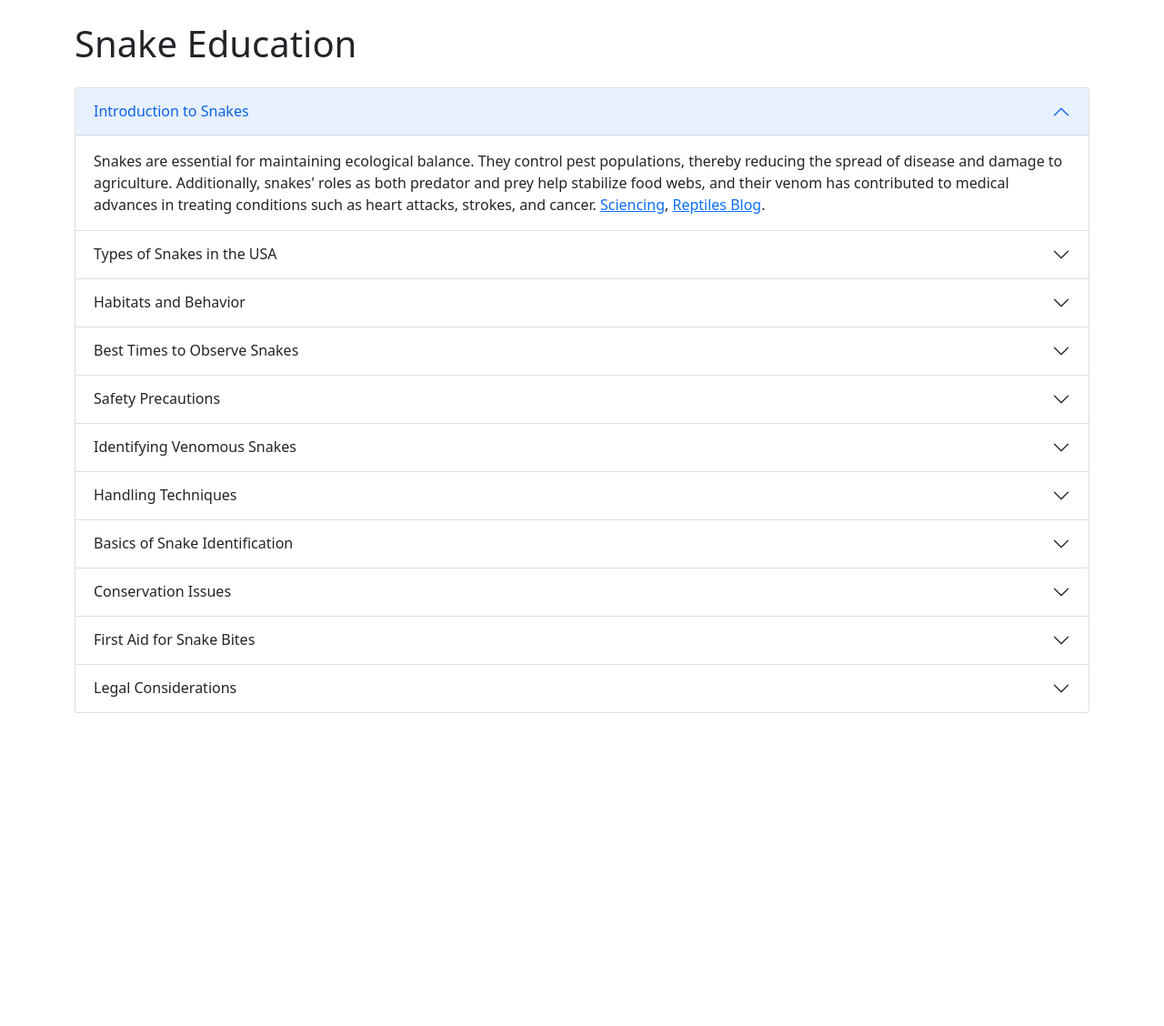
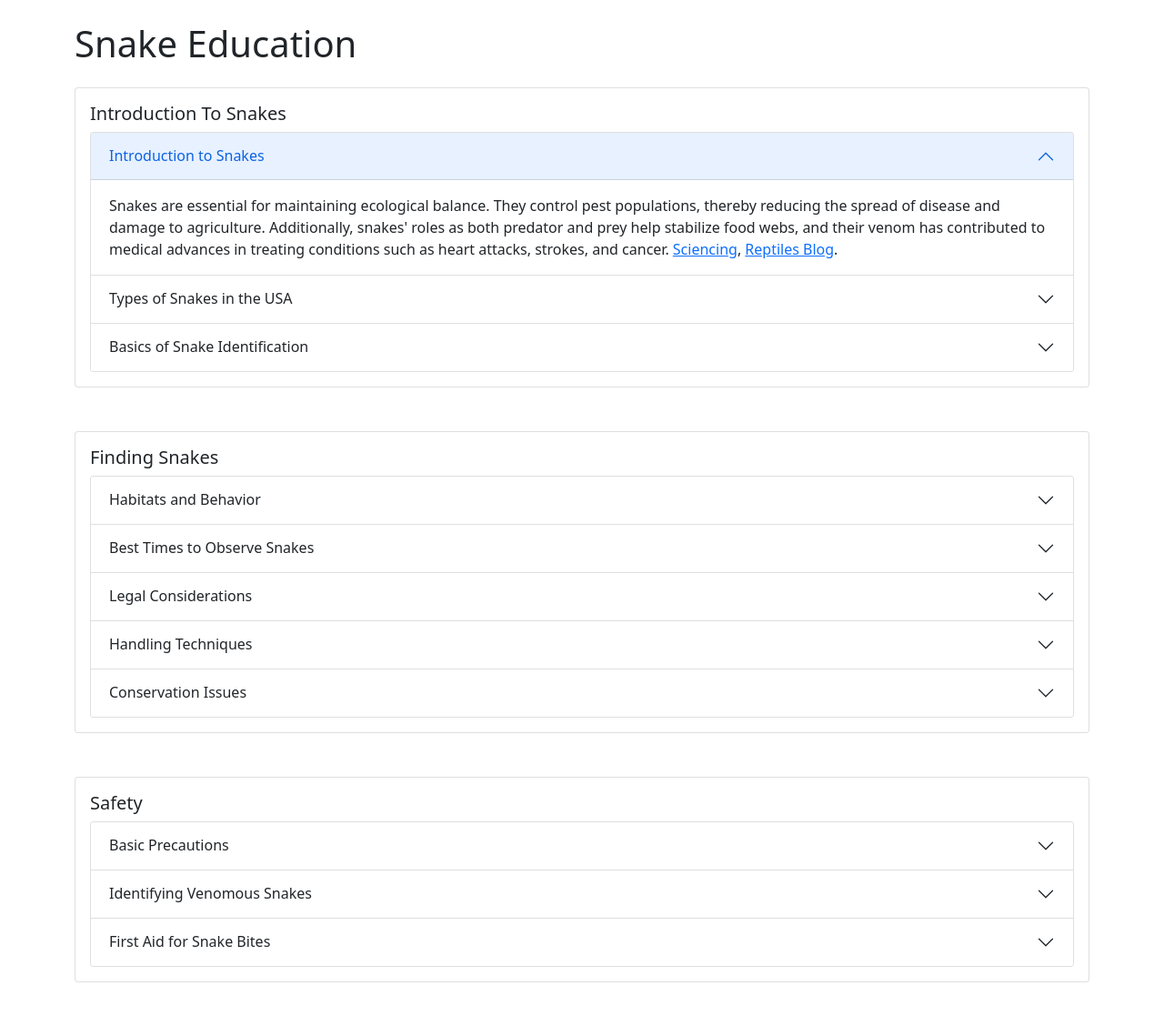
Before and after one commit to ReverendSafari/SerpentSpotProject, a Django app: page /identification/education/ in a window 1280 px wide. Shown: the whole page at 91% size. Before the commit the page ends 784 px from the top, so only its background shows below. Run offline with Django 5.2, Linux system fonts and the light colour scheme.

Commit message:
Card separation
Separated the large accordion into three cards each with it's own cohesive accordion.

```diff
--- a/Identification/templates/education.html
+++ b/Identification/templates/education.html
@@ -10,8 +10,12 @@
 
 <div class="container mt-4">
     <h1 class="mb-4">Snake Education</h1>
-    <div class="accordion" id="snakeAccordion">
 
+
+<div class="card mb-5" >
+    <div class="card-body">
+        <h5 class="card-title">Introduction To Snakes</h5>
+        <div class="accordion">
             <!-- Introduction to Snakes -->
             <div class="accordion-item">
                 <h2 class="accordion-header" id="headingOne">
@@ -40,6 +44,27 @@
                 </div>
             </div>
 
+            <!-- Basics of Snake Identification -->
+            <div class="accordion-item">
+                <h2 class="accordion-header" id="headingEight">
+                    <button class="accordion-button collapsed" type="button" data-bs-toggle="collapse" data-bs-target="#collapseEight" aria-expanded="false" aria-controls="collapseEight">
+                        Basics of Snake Identification
+                    </button>
+                </h2>
+                <div id="collapseEight" class="accordion-collapse collapse" aria-labelledby="headingEight" data-bs-parent="#snakeAccordion">
+                    <div class="accordion-body">
+                        Identifying snakes involves noting details like scale patterns, head shapes, and coloration. These physical traits, combined with behavior and habitat, can help differentiate species. Accurate identification is key for understanding the ecological roles of different snakes and for ensuring human safety. <a href="https://nationalgeographic.com" target="_blank">National Geographic</a>, <a href="https://tagvault.org" target="_blank">TagVault.org</a>.
+                    </div>
+                </div>
+            </div>
+        </div>
+    </div>
+</div>
+
+<div class="card mb-5">
+    <div class="card-body">
+        <h5 class="card-title">Finding Snakes</h5>
+        <div class="accordion">
             <!-- Habitats and Behavior -->
             <div class="accordion-item">
                 <h2 class="accordion-header" id="headingThree">
@@ -68,11 +93,61 @@
                 </div>
             </div>
 
-<!-- Safety Precautions -->
+            <!-- Legal Considerations -->
+            <div class="accordion-item">
+                <h2 class="accordion-header" id="headingEleven">
+                    <button class="accordion-button collapsed" type="button" data-bs-toggle="collapse" data-bs-target="#collapseEleven" aria-expanded="false" aria-controls="collapseEleven">
+                        Legal Considerations
+                    </button>
+                </h2>
+                <div id="collapseEleven" class="accordion-collapse collapse" aria-labelledby="headingEleven" data-bs-parent="#snakeAccordion">
+                    <div class="accordion-body">
+                        Many regions have laws protecting snakes, which may include prohibitions against killing or capturing them. Familiarity with and adherence to these laws help conserve snake populations and ensure biodiversity. <a href="https://queenslandenv.com" target="_blank">QueenslandEnv</a>.
+                    </div>
+                </div>
+            </div>
+
+            <!-- Handling Techniques -->
+            <div class="accordion-item">
+                <h2 class="accordion-header" id="headingSeven">
+                    <button class="accordion-button collapsed" type="button" data-bs-toggle="collapse" data-bs-target="#collapseSeven" aria-expanded="false" aria-controls="collapseSeven">
+                        Handling Techniques
+                    </button>
+                </h2>
+                <div id="collapseSeven" class="accordion-collapse collapse" aria-labelledby="headingSeven" data-bs-parent="#snakeAccordion">
+                    <div class="accordion-body">
+                        Handling wild snakes is generally not advised without training. For those who need to interact with snakes, using the appropriate tools and techniques to ensure both the handler's and the snake's safety is crucial. <a href="https://queenslandenv.com" target="_blank">QueenslandEnv</a>.
+                    </div>
+                </div>
+            </div>
+
+            <!-- Conservation Issues -->
+            <div class="accordion-item">
+                <h2 class="accordion-header" id="headingNine">
+                    <button class="accordion-button collapsed" type="button" data-bs-toggle="collapse" data-bs-target="#collapseNine" aria-expanded="false" aria-controls="collapseNine">
+                        Conservation Issues
+                    </button>
+                </h2>
+                <div id="collapseNine" class="accordion-collapse collapse" aria-labelledby="headingNine" data-bs-parent="#snakeAccordion">
+                    <div class="accordion-body">
+                        Conservation of snakes is critical due to threats such as habitat destruction and climate change. Efforts include habitat protection, research, and public education to foster coexistence with these often misunderstood animals. <a href="https://reptilesblog.com" target="_blank">Reptiles Blog</a>.
+                    </div>
+                </div>
+            </div>
+        </div>
+    </div>
+</div>
+
+<div class="card mb-5">
+    <div class="card-body">
+        <h5 class="card-title">Safety</h5>
+        <div class="accordion">
+
+            <!-- Basic Precautions -->
             <div class="accordion-item">
                 <h2 class="accordion-header" id="headingFive">
                     <button class="accordion-button collapsed" type="button" data-bs-toggle="collapse" data-bs-target="#collapseFive" aria-expanded="false" aria-controls="collapseFive">
-            Safety Precautions
+                        Basic Precautions
                     </button>
                 </h2>
                 <div id="collapseFive" class="accordion-collapse collapse" aria-labelledby="headingFive" data-bs-parent="#snakeAccordion">
```
Also changed, not shown: other parts of Identification/templates/education.html (+1 -52 lines). Lines whose indentation alone changed are shown as unchanged.
